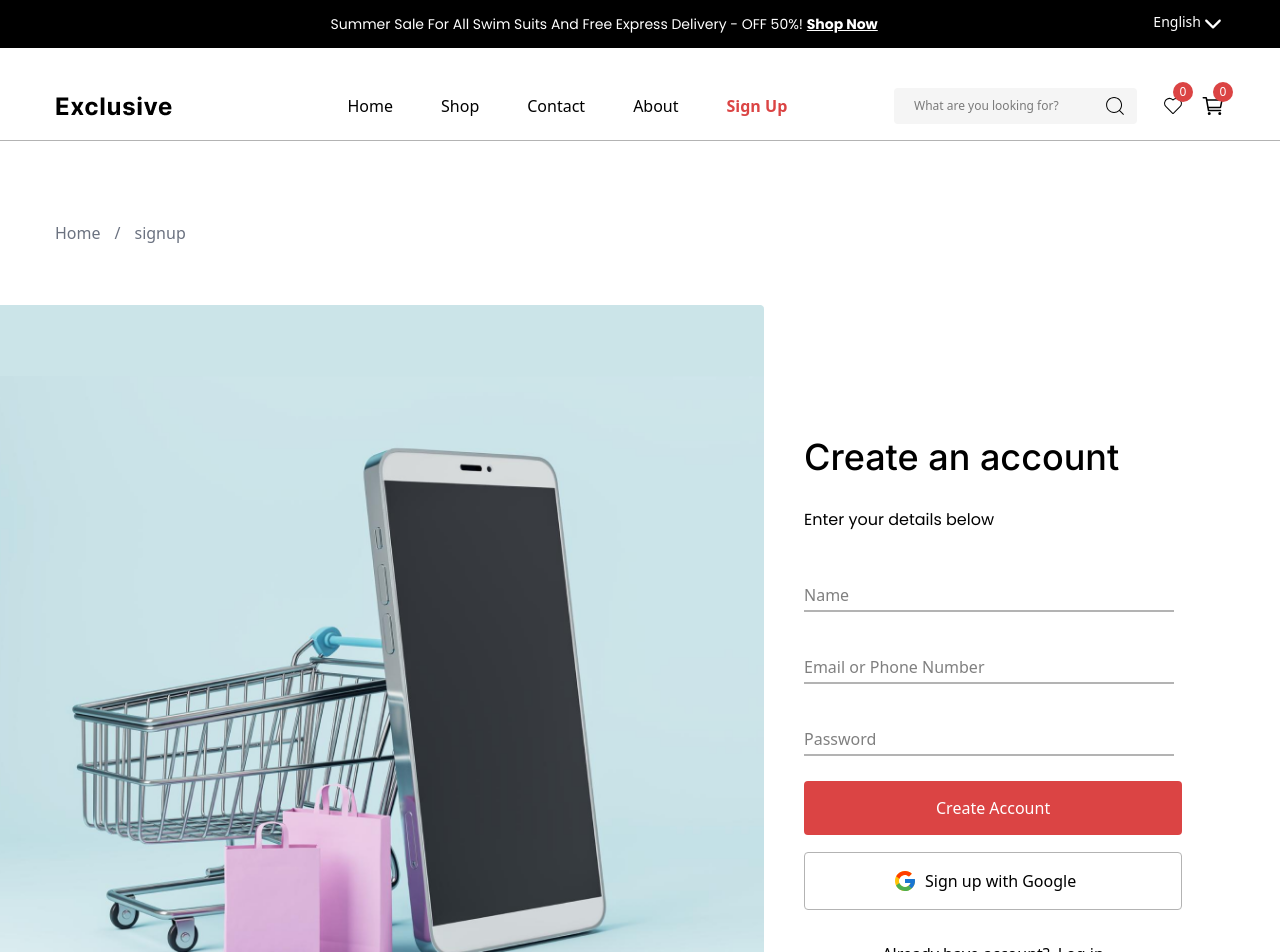
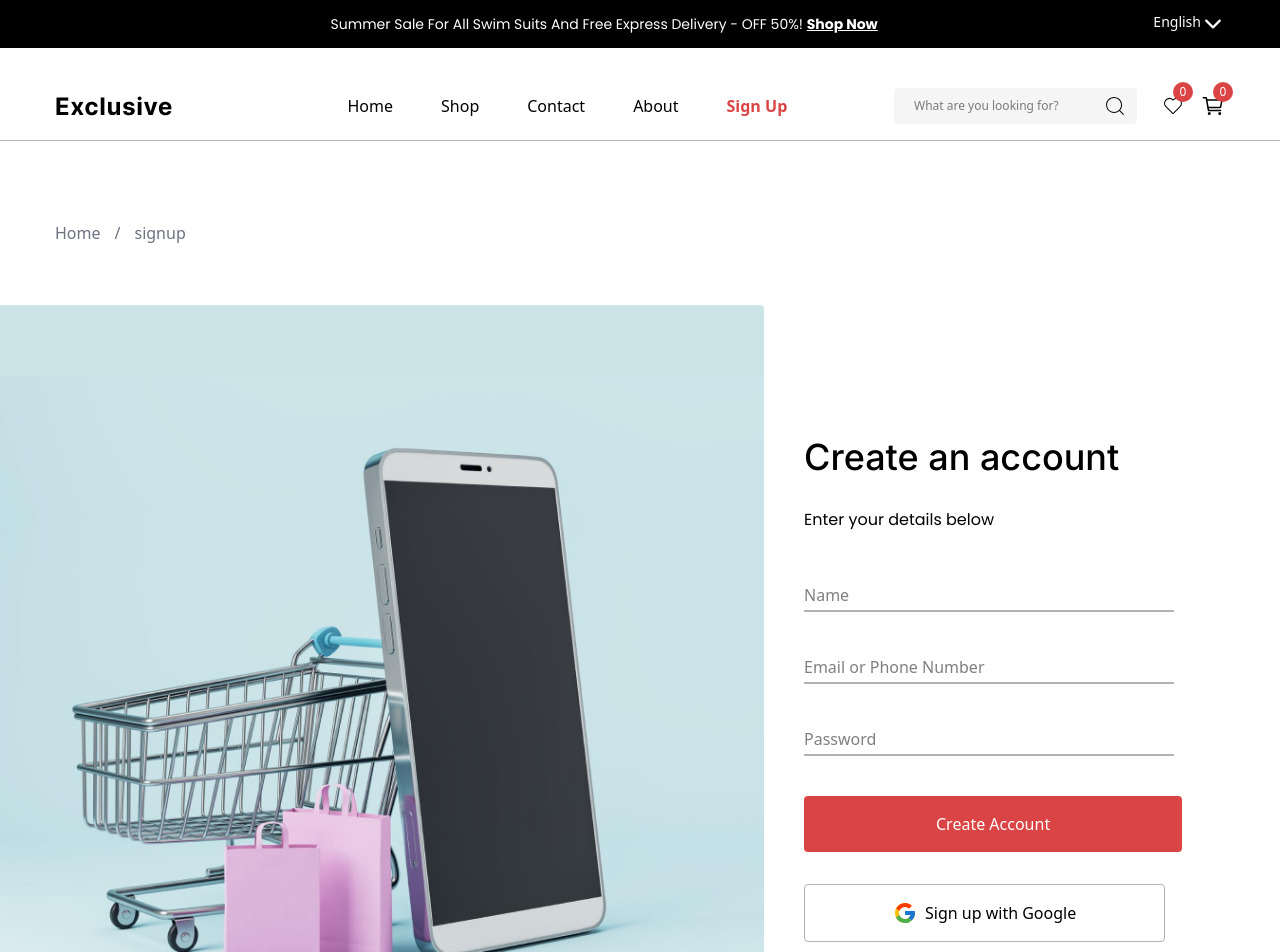
Before and after one commit to jahangir2k25/Exclusive-ecommerce-project, a React (Vite) app: page /signup in a window 1280 px wide. Shown: the top 952 px of the page. Built offline with nearby package versions, Linux system fonts and the light colour scheme.

Commit message:
modified exclusive site

```diff
--- a/package.json
+++ b/package.json
@@ -15,6 +15,7 @@
     "antd": "^5.26.7",
     "axios": "^1.11.0",
     "countdown-date-time": "^1.0.4",
+    "firebase": "^12.5.0",
     "flowbite": "^3.1.2",
     "react": "^19.1.0",
     "react-dom": "^19.1.0",
--- /dev/null
+++ b/src/FirebaseConfig.js
@@ -0,0 +1,23 @@
+// Import the functions you need from the SDKs you need
+import { initializeApp } from "firebase/app";
+import { getAnalytics } from "firebase/analytics";
+// TODO: Add SDKs for Firebase products that you want to use
+// https://firebase.google.com/docs/web/setup#available-libraries
+
+// Your web app's Firebase configuration
+// For Firebase JS SDK v7.20.0 and later, measurementId is optional
+const firebaseConfig = {
+    apiKey: "AIzaSyAeAcY9r4ogTxsJ5xl66QC2QE9V_mKRlg8",
+    authDomain: "e-commerce-authenticatio-a4fb2.firebaseapp.com",
+    projectId: "e-commerce-authenticatio-a4fb2",
+    storageBucket: "e-commerce-authenticatio-a4fb2.firebasestorage.app",
+    messagingSenderId: "483945027843",
+    appId: "1:483945027843:web:e67cb930e6f003910ff136",
+    measurementId: "G-ZMS7010P5Z"
+};
+
+// Initialize Firebase
+const app = initializeApp(firebaseConfig);
+const analytics = getAnalytics(app);
+
+export default app;
--- a/src/components/Navbar.jsx
+++ b/src/components/Navbar.jsx
@@ -57,7 +57,7 @@ const Navbar = () => {
               </NavLink>
             </div>
 
-            <div className={`${show ? 'block' : 'hidden'} lg:flex absolute justify-between items-center lg:text-black top-15     lg:static lg:bg-transparent text-white bg-black lg:w-[75%] w-full pl-4 lg:pl-0 py-4 lg:py-0`}>
+            <div className={`${show ? 'block' : 'hidden'} lg:flex absolute justify-between items-center lg:text-black top-15 lg:static lg:bg-transparent text-white bg-black lg:w-[75%] w-full pl-4 lg:pl-0 py-4 lg:py-0`}>
               <div>
                 <ListUl className='flex-wrap lg:flex lg:gap-12 leading-6 lg:leading-0 hover:border-none cursor-pointer z-auto'>
                   <NavLink to='/' end className={navActive}>
@@ -102,9 +102,9 @@ const Navbar = () => {
                         {item.title}
                       </div>
                     ))}
-
                   </div>
                 </div>
+
                 <div className="flex lg:static lg:top-0 absolute top-39 right-2.5 items-center text-2xl lg:gap-4 gap-1.5 cursor-pointer">
                   <NavLink to="/wishlist">
                     <div className="relative ">
@@ -120,10 +120,12 @@ const Navbar = () => {
                     </div>
                   </NavLink>
                 </div>
+
               </div>
             </div>
 
           </Flex>
+
           <AiOutlineBars onClick={handleClick} className="lg:hidden block text-3xl pl-2.5 text-center right-2.5 top-2.5 absolute cursor-pointer" />
         </Container>
       </nav >
--- a/src/main.jsx
+++ b/src/main.jsx
@@ -22,6 +22,8 @@ import CheckOut from "./pages/CheckOut";
 import Error from "./pages/Error";
 import Wishlist from "./pages/Wishlist";
 import { ToastContainer } from "react-toastify";
+import firebaseConfig from "../src/FirebaseConfig.js";
+
 
 const router = createBrowserRouter([
   {
--- a/src/pages/Login.jsx
+++ b/src/pages/Login.jsx
@@ -16,7 +16,7 @@ const Login = () => {
                     </div>
                     <div className='pl-5 lg:pl-187.25 lg:mt-31.25 z-1'>
 
-                        <h4 className='text-[36px] font-medium font-inter'>Create an account</h4>
+                        <h4 className='text-[36px] font-medium font-inter'>Log in into Exlusive</h4>
                         <p className='font-poppins mt-6'>Enter your details below</p>
 
                         <div className='mt-10  '>
--- a/src/pages/SignUp.jsx
+++ b/src/pages/SignUp.jsx
@@ -2,9 +2,59 @@ import BreadCrumb from '../components/BreadCrumb';
 import Container from '../components/Container';
 import SignupImg from '../assets/signupimg.png'
 import { FcGoogle } from "react-icons/fc";
-import { NavLink } from "react-router";
+import { Navigate, NavLink, useNavigate } from "react-router";
+import { useState } from 'react';
+import {
+  getAuth,
+  createUserWithEmailAndPassword,
+  updateProfile,
+  sendEmailVerification
+} from "firebase/auth";
+
+
 
 const SignUp = () => {
+
+  const [name, setName] = useState('');
+  const [email, setEmail] = useState('');
+  const [password, setPassword] = useState('');
+
+  let Navigate = useNavigate();
+
+  const auth = getAuth();
+
+  const handleClick = (e) => {
+    e.preventDefault();
+    // console.log(handleClick);
+
+    if (name && email && password) {
+      createUserWithEmailAndPassword(auth, email, password)
+        .then((userCredential) => {
+          sendEmailVerification(auth.currentUser)
+            .then(() => {
+              updateProfile(auth.currentUser, {
+                displayName: name,
+                // photoURL: "https://example.com/jane-q-user/profile.jpg"
+              })
+                .then(() => {
+                  const user = userCredential.user;
+                  console.log(user);
+                  Navigate('/Login');
+                })
+                .catch((error) => {
+                  // console.log(error);
+                });
+            });
+        })
+        .catch((error) => {
+          const errorCode = error.code;
+          const errorMessage = error.message;
+          // console.log(errorCode, errorMessage);
+
+        });
+    }
+  }
+
   return (
     <>
       <Container>
@@ -24,34 +74,40 @@ const SignUp = () => {
               <input
                 type="text"
                 placeholder='Name'
-                className='border-b-2 border-secondary w-92.5 h-8 py-2 focus:outline-none' />
+                className='border-b-2 border-secondary w-92.5 h-8 py-2 focus:outline-none'
+                onChange={(e) => setName(e.target.value)}
+              />
             </div>
 
             <div className='mt-10  '>
               <input
                 type="email"
                 placeholder='Email or Phone Number'
-                className='border-b-2 border-secondary w-92.5 h-8 py-2 focus:outline-none' />
+                className='border-b-2 border-secondary w-92.5 h-8 py-2 focus:outline-none'
+                onChange={(e) => setEmail(e.target.value)}
+              />
             </div>
 
             <div className='mt-10 mb-10 '>
               <input
                 type="password"
                 placeholder='Password'
-                className='border-b-2 border-secondary w-92.5 h-8 py-2 focus:outline-none' />
+                className='border-b-2 border-secondary w-92.5 h-8 py-2 focus:outline-none'
+                onChange={(e) => setPassword(e.target.value)}
+              />
             </div>
 
             <div>
-              <NavLink className='text-white px-33 py-4 bg-primary hover:bg-[#d60303] duration-300 rounded-sm'>
+              <button onClick={handleClick} className='text-white px-33 py-4 bg-primary hover:bg-[#d60303] duration-300 rounded-sm cursor-pointer'>
                 Create Account
-              </NavLink>
+              </button>
             </div>
 
             <div className='mt-8'>
-              <NavLink className='text-black flex items-center gap-2 border-1 border-secondary hover:text-white hover:bg-black duration-300 px-22 py-4 rounded-sm'>
+              <button className='text-black flex items-center gap-2 border-1 border-secondary hover:text-white hover:bg-black duration-300 px-22 py-4 rounded-sm cursor-pointer'>
                 <span className='text-2xl'><FcGoogle /></span>
                 Sign up with Google
-              </NavLink>
+              </button>
             </div>
 
             <div className='flex gap-2 items-center mt-8 text-center justify-center'>
```
Also changed, not shown: src/pages/ProductDetails.jsx (+0 -13 lines), 1 other file (tests, documents, lock files or other folders).
